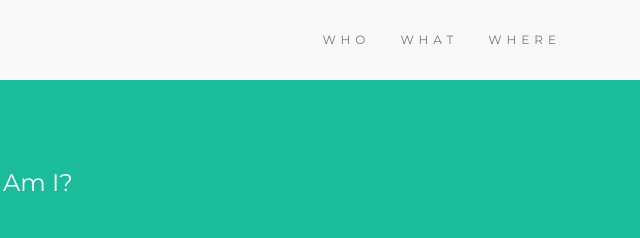
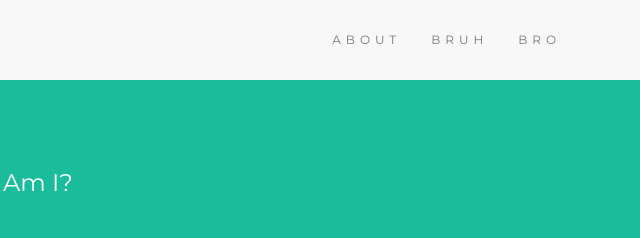
Before and after one commit to azdela/node.js, a plain HTML site: page index.html in a window 1280 px wide. Shown: the top 238 px of the page, 634-1274 px from the left. Drawn offline with nearby package versions, Linux system fonts and the light colour scheme.

Commit message:
Update index.html

```diff
--- a/index.html
+++ b/index.html
@@ -66,9 +66,9 @@
     </div>
     <div class="collapse navbar-collapse" id="myNavbar">
       <ul class="nav navbar-nav navbar-right">
-        <li><a href="#">WHO</a></li>
-        <li><a href="#">WHAT</a></li>
-        <li><a href="#">WHERE</a></li>
+        <li><a href="about.html">ABOUT</a></li>
+        <li><a href="bruh.html">BRUH</a></li>
+        <li><a href="bro.html">BRO</a></li>
       </ul>
     </div>
   </div>
```
